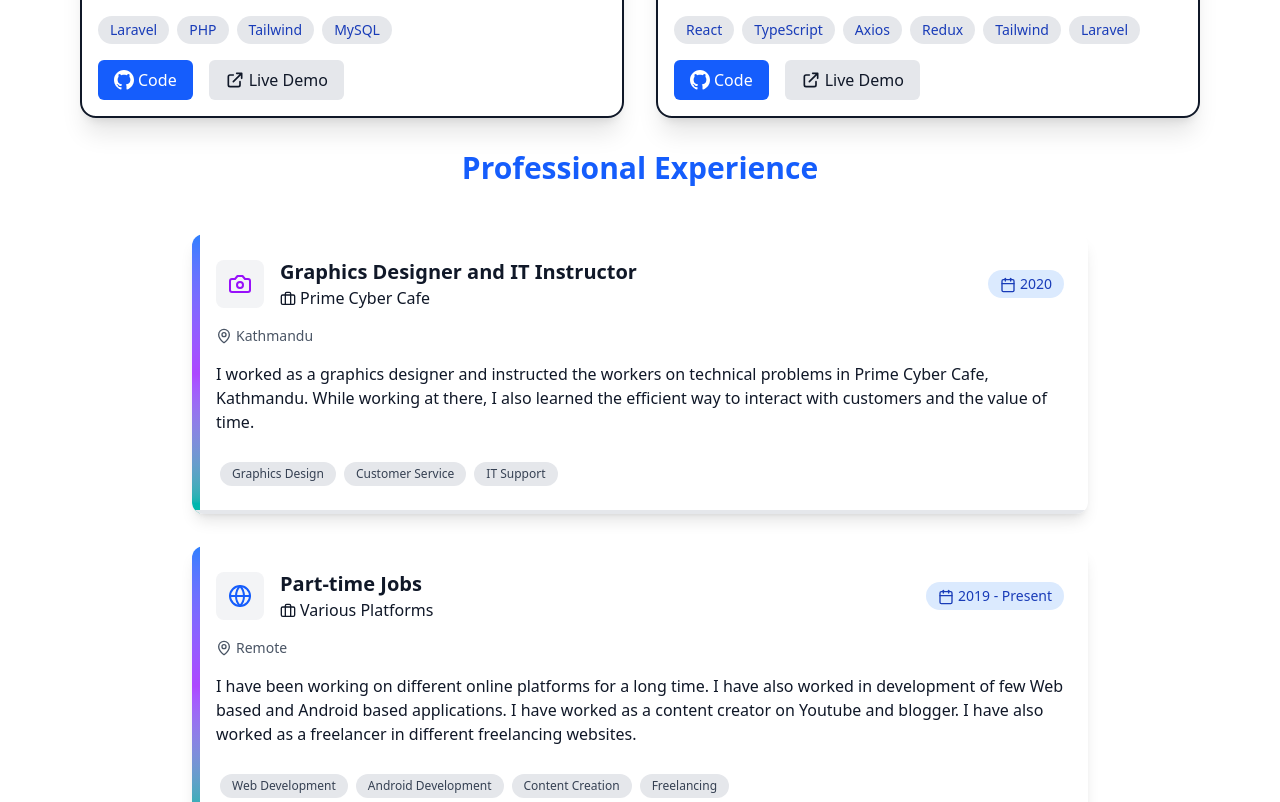
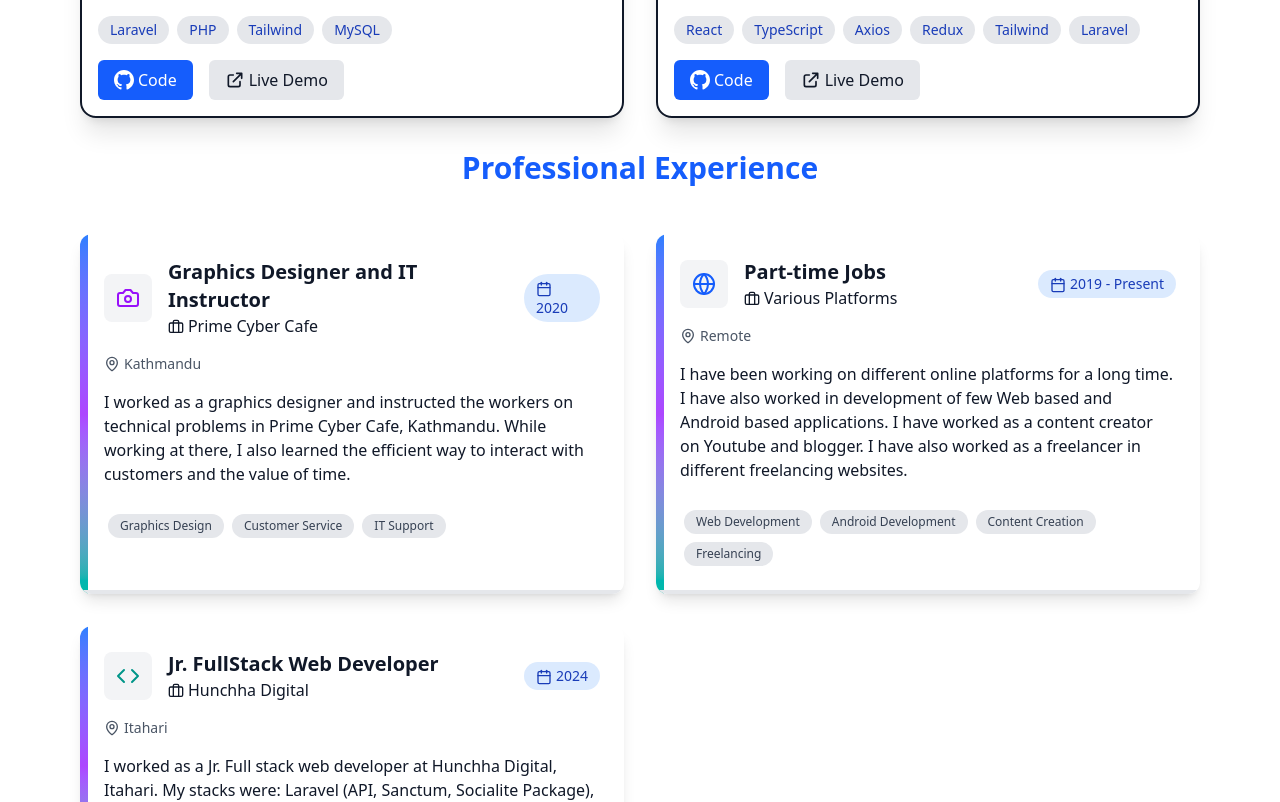
Before and after one commit to SumaniqueCode/SumaniqueCode, a React (Vite) app: page / in a window 1280 px wide. Shown: the part 1742-2544 px from the top of the page. Built offline with nearby package versions, Linux system fonts and the light colour scheme.

Commit message:
made experience component mobile responsive

```diff
--- a/src/portfolio/landing/components/experience/Experience.tsx
+++ b/src/portfolio/landing/components/experience/Experience.tsx
@@ -41,16 +41,13 @@ const Experience = ({ darkMode }: SkillProps) => {
   ];
 
   return (
-    <section
-      id="experience"
-      className='py-4'
-    >
-      <div className="container mx-auto px-4">
+    <section id="experience" className='py-4' >
+      <div className="container mx-auto">
         <h2 className={`text-3xl font-bold mb-12 text-center ${darkMode ? 'text-blue-400' : 'text-blue-600'}`}>
           Professional Experience
         </h2>
 
-        <div className="grid gap-8 md:grid-cols-1 lg:max-w-4xl lg:mx-auto">
+        <div className="grid gap-8 grid-cols-1 lg:grid-cols-2 mx-auto">
           {experiences.map((exp, index) => (
             <ExperienceCard key={index} darkMode={darkMode} exp={exp} />
           ))}
```
